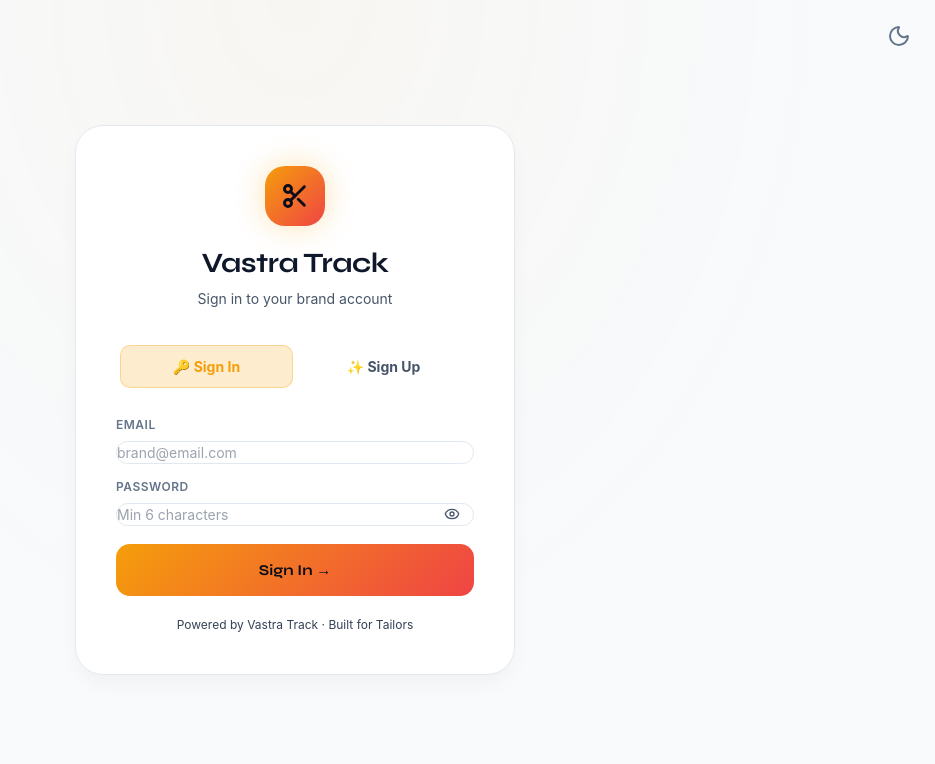
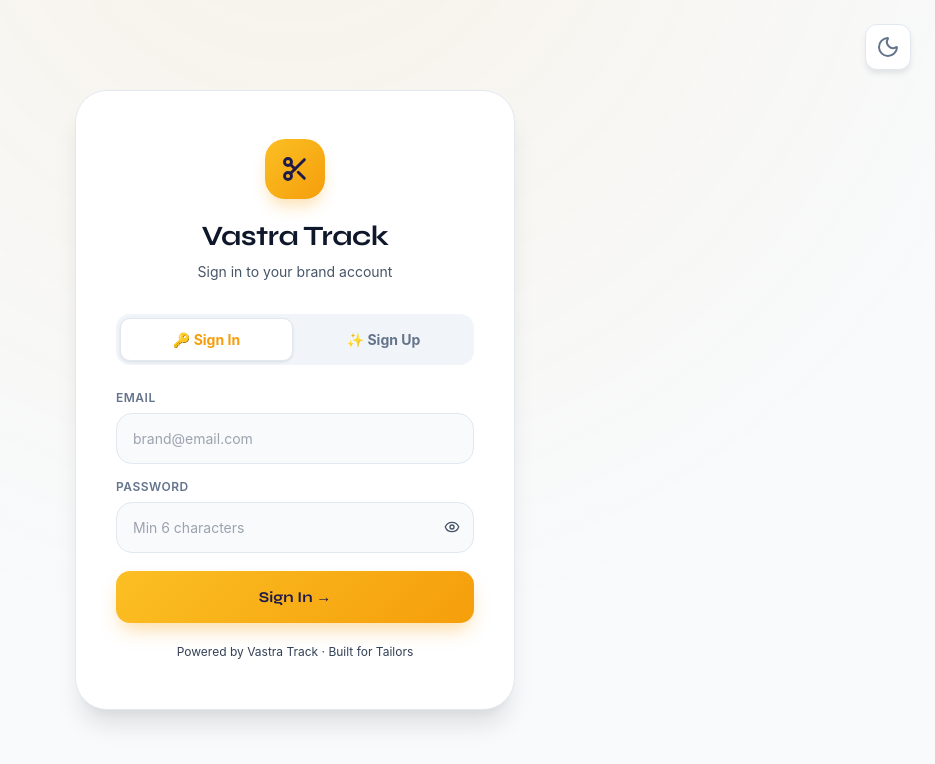
Before and after one commit to shivam-nangare-9999/VASTRA-TRACK-S, a React (Vite) app: page / in a window 1280 px wide. Shown: the top 764 px of the page, without its empty margins (345-1280 px from the left). Built offline with nearby package versions, Linux system fonts and the light colour scheme; a web font is replaced by a local one.

Commit message:
तुमचा मेसेज इथे लिहा

```diff
--- a/src/pages/Login.jsx
+++ b/src/pages/Login.jsx
@@ -45,13 +45,15 @@
 
   const inputStyle = {
     width: '100%',
-    background: theme === 'dark' ? 'rgba(255,255,255,0.05)' : '#ffffff',
-    border: theme === 'dark' ? '1px solid rgba(255,255,255,0.1)' : '1px solid #e2e8f0',
-    borderRadius: '14px',
-    color: theme === 'dark' ? 'white' : '#0f172a',
+    background: theme === 'dark' ? 'rgba(255,255,255,0.03)' : '#f8fafc',
+    border: theme === 'dark' ? '1px solid rgba(255,255,255,0.08)' : '1px solid #e2e8f0',
+    borderRadius: '16px',
+    color: theme === 'dark' ? '#f8fafc' : '#0f172a',
     fontSize: '14px',
+    padding: '14px 16px',
     outline: 'none',
     boxSizing: 'border-box',
+    transition: 'all 0.2s cubic-bezier(0.4, 0, 0.2, 1)',
   }
 
   return (
@@ -66,34 +68,35 @@
     }}>
       <div style={{
         position: 'fixed', top: 0, left: 0, right: 0, bottom: 0,
-        background: `radial-gradient(ellipse at 50% 0%, rgba(245,158,11,${theme === 'dark' ? '0.08' : '0.04'}), transparent 60%)`,
+        background: `radial-gradient(circle at 50% -20%, rgba(245,158,11,${theme === 'dark' ? '0.15' : '0.08'}), transparent 70%)`,
         pointerEvents: 'none',
       }} />
 
       {/* Theme Toggle in Login */}
       <button onClick={() => setTheme(theme === 'dark' ? 'light' : 'dark')}
-        style={{ position: 'fixed', top: '24px', right: '24px', background: 'transparent', border: 'none', color: '#64748b', cursor: 'pointer' }}
+        style={{ position: 'fixed', top: '24px', right: '24px', background: theme === 'dark' ? 'rgba(255,255,255,0.05)' : 'white', border: `1px solid ${theme === 'dark' ? 'rgba(255,255,255,0.1)' : '#e2e8f0'}`, borderRadius: '12px', padding: '10px', color: '#64748b', cursor: 'pointer', display: 'flex', alignItems: 'center', justifyContent: 'center', boxShadow: '0 4px 6px -1px rgba(0,0,0,0.1)', zIndex: 50 }}
       >
         {theme === 'dark' ? <Sun size={24} /> : <Moon size={24} />}
       </button>
 
       <div style={{
         width: '100%', maxWidth: '440px',
-        background: theme === 'dark' ? 'linear-gradient(135deg, #0d0d1a, #111122)' : '#ffffff',
+        background: theme === 'dark' ? 'rgba(13, 13, 26, 0.8)' : '#ffffff',
+        backdropFilter: 'blur(12px)',
         border: `1px solid ${theme === 'dark' ? 'rgba(255,255,255,0.08)' : '#e2e8f0'}`,
-        borderRadius: '28px',
-        padding: '40px',
-        position: 'relative',
-        boxShadow: theme === 'dark' ? 'none' : '0 10px 25px -5px rgba(0,0,0,0.05)',
+        borderRadius: '32px',
+        padding: '48px 40px',
+        position: 'relative', zIndex: 1,
+        boxShadow: theme === 'dark' ? '0 25px 50px -12px rgba(0,0,0,0.5)' : '0 20px 25px -5px rgba(0,0,0,0.1), 0 10px 10px -5px rgba(0,0,0,0.04)',
       }}>
         <div style={{ textAlign: 'center', marginBottom: '32px' }}>
           <div style={{
             display: 'inline-flex',
-            background: 'linear-gradient(135deg, #f59e0b, #ef4444)',
+            background: 'linear-gradient(135deg, #fbbf24, #f59e0b)',
             padding: '16px', borderRadius: '20px', marginBottom: '16px',
-            boxShadow: '0 0 30px rgba(245,158,11,0.3)',
+            boxShadow: theme === 'dark' ? '0 0 40px rgba(245,158,11,0.2)' : '0 10px 15px -3px rgba(245,158,11,0.3)',
           }}>
-            <Scissors size={28} color="#0d0d1a" strokeWidth={2.5} />
+            <Scissors size={28} color="#1e1b4b" strokeWidth={2.5} />
           </div>
           <h1 style={{
             fontFamily: 'Syne, sans-serif',
@@ -107,20 +110,22 @@
 
         {/* Toggle */}
         <div style={{
-          background: 'rgba(255,255,255,0.04)',
+          background: theme === 'dark' ? 'rgba(255,255,255,0.03)' : '#f1f5f9',
           borderRadius: '14px', padding: '4px', marginBottom: '24px',
           display: 'flex', gap: '4px'
         }}>
           {['login', 'signup'].map(m => (
             <button key={m} onClick={() => { setMode(m); setError('') }} style={{
               flex: 1,
-              background: mode === m ? 'rgba(245,158,11,0.2)' : 'transparent',
-              border: mode === m ? '1px solid rgba(245,158,11,0.3)' : '1px solid transparent',
+              background: mode === m ? (theme === 'dark' ? 'rgba(245,158,11,0.15)' : '#ffffff') : 'transparent',
+              border: '1px solid transparent',
+              borderColor: mode === m ? (theme === 'dark' ? 'rgba(245,158,11,0.3)' : '#e2e8f0') : 'transparent',
               borderRadius: '10px', padding: '10px',
-              color: mode === m ? '#f59e0b' : '#475569',
+              color: mode === m ? (theme === 'dark' ? '#fbbf24' : '#f59e0b') : '#64748b',
               fontWeight: 700, fontSize: '14px',
-              cursor: 'pointer', transition: 'all 0.2s',
+              cursor: 'pointer', transition: 'all 0.3s cubic-bezier(0.4, 0, 0.2, 1)',
               fontFamily: 'Inter, sans-serif',
+              boxShadow: mode === m && theme !== 'dark' ? '0 1px 3px rgba(0,0,0,0.1)' : 'none',
             }}>
               {m === 'login' ? '🔑 Sign In' : '✨ Sign Up'}
             </button>
@@ -139,7 +144,7 @@
                 onChange={e => setForm({...form, brand_name: e.target.value})}
                 style={inputStyle}
                 onFocus={e => e.target.style.borderColor = '#f59e0b'}
-                onBlur={e => e.target.style.borderColor = 'rgba(255,255,255,0.1)'}
+                onBlur={e => e.target.style.borderColor = theme === 'dark' ? 'rgba(255,255,255,0.08)' : '#e2e8f0'}
               />
             </div>
           )}
@@ -153,7 +158,7 @@
               onChange={e => setForm({...form, email: e.target.value})}
               style={inputStyle}
               onFocus={e => e.target.style.borderColor = '#f59e0b'}
-              onBlur={e => e.target.style.borderColor = 'rgba(255,255,255,0.1)'}
+              onBlur={e => e.target.style.borderColor = theme === 'dark' ? 'rgba(255,255,255,0.08)' : '#e2e8f0'}
             />
           </div>
 
@@ -170,7 +175,7 @@
                 onKeyDown={e => e.key === 'Enter' && (mode === 'login' ? handleLogin() : handleSignup())}
                 style={{ ...inputStyle, paddingRight: '48px' }}
                 onFocus={e => e.target.style.borderColor = '#f59e0b'}
-                onBlur={e => e.target.style.borderColor = 'rgba(255,255,255,0.1)'}
+                onBlur={e => e.target.style.borderColor = theme === 'dark' ? 'rgba(255,255,255,0.08)' : '#e2e8f0'}
               />
               <button onClick={() => setShowPass(!showPass)} style={{
                 position: 'absolute', right: '14px', top: '50%',
@@ -200,13 +205,14 @@
             disabled={loading}
             style={{
               width: '100%',
-              background: loading ? 'rgba(245,158,11,0.3)' : 'linear-gradient(135deg, #f59e0b, #ef4444)',
+              background: loading ? 'rgba(245,158,11,0.3)' : 'linear-gradient(135deg, #fbbf24, #f59e0b)',
               border: 'none', borderRadius: '14px', padding: '15px',
-              color: loading ? '#64748b' : '#0d0d1a',
+              color: loading ? '#64748b' : '#1e1b4b',
               fontWeight: 800, fontSize: '15px',
               cursor: loading ? 'not-allowed' : 'pointer',
               fontFamily: 'Syne, sans-serif',
-              transition: 'opacity 0.2s', marginTop: '4px',
+              transition: 'all 0.3s cubic-bezier(0.4, 0, 0.2, 1)', marginTop: '4px',
+              boxShadow: !loading ? '0 10px 20px -5px rgba(245, 158, 11, 0.4)' : 'none',
             }}>
             {loading ? 'Please wait...' : mode === 'login' ? 'Sign In →' : 'Create Account →'}
           </button>
```
